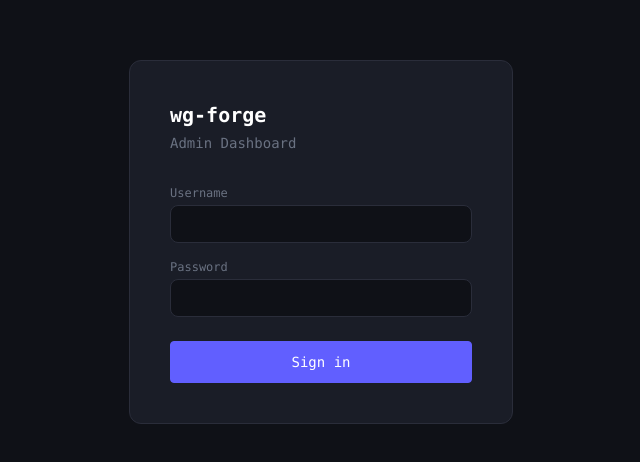
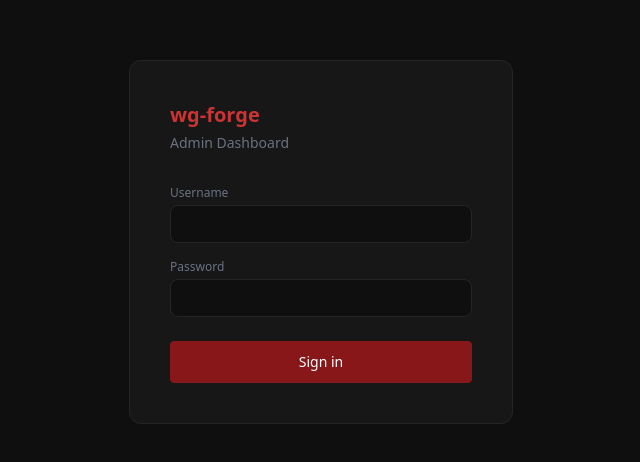
Before and after one commit to Arsh1a/wg-forge, a SvelteKit app in the folder web/: page /login in a window 1280 px wide. Shown: the part 158-620 px from the top of the page, without its empty margins (319-959 px from the left). Built offline with nearby package versions, Linux system fonts and the light colour scheme.

Commit message:
overhaul ui colors

```diff
--- a/web/src/app.css
+++ b/web/src/app.css
@@ -1,9 +1,10 @@
 @import "tailwindcss";
 
 @theme {
-  --color-bg:      #0f1117;
-  --color-surface: #1a1d27;
-  --color-border:  #2a2d3a;
-  --color-muted:   #6b7280;
-  --color-accent:  #6366f1;
+  --color-bg:      #0f0f0f;
+  --color-surface: #171717;
+  --color-border:  #252525;
+  --color-muted:   #555555;
+  --color-accent:  #88171a;
+  --color-accent-hover: #a01e22;
 }
--- a/web/src/lib/components/Button.svelte
+++ b/web/src/lib/components/Button.svelte
@@ -24,7 +24,7 @@
     children:  Snippet;
   } = $props();
 
-  const base = 'inline-flex items-center rounded transition-colors font-mono font-medium';
+  const base = 'inline-flex items-center rounded transition-colors  font-medium';
 
   const sizes: Record<Size, string> = {
     sm: 'text-xs px-2.5 py-1',
@@ -32,8 +32,8 @@
   };
 
   const variants: Record<Variant, string> = {
-    primary: 'bg-indigo-500 hover:bg-indigo-600 text-white border border-indigo-500',
-    ghost:   'text-gray-300 border border-border hover:border-indigo-500',
+    primary: 'bg-[#88171a] hover:bg-[#a01e22] text-white border border-[#88171a]',
+    ghost:   'text-gray-300 border border-border hover:border-[#88171a] hover:text-white',
     danger:  'text-red-400 border border-red-900 hover:bg-red-900/40',
     success: 'text-green-400 border border-green-900 hover:bg-green-900/40',
   };
--- a/web/src/lib/components/Input.svelte
+++ b/web/src/lib/components/Input.svelte
@@ -19,12 +19,12 @@
     class?:        string;
   } = $props();
 
-  const inputCls = 'bg-bg border border-border rounded-lg px-3 py-2 text-sm text-white font-mono focus:outline-none focus:border-indigo-500 w-full';
+  const inputCls = 'bg-bg border border-border rounded-lg px-3 py-2 text-sm text-white  focus:outline-none focus:border-[#88171a] w-full';
 </script>
 
 {#if label}
   <div>
-    <label for={id} class="block text-xs text-gray-500 mb-1 font-mono">{label}</label>
+    <label for={id} class="block text-xs text-gray-500 mb-1 ">{label}</label>
     <input {id} {name} {type} {placeholder} {required} {autocomplete} class="{inputCls} {cls}" />
   </div>
 {:else}
--- a/web/src/routes/+page.svelte
+++ b/web/src/routes/+page.svelte
@@ -11,10 +11,10 @@
   const TABLE_HEADERS = ['Name', 'IP', 'Status', 'Session', 'Limit', 'Lifetime', 'Last seen', 'Actions'];
 </script>
 
-<div class="min-h-screen bg-bg text-white font-mono">
+<div class="min-h-screen bg-bg text-white ">
 
   <header class="bg-surface border-b border-border px-8 py-4 flex items-center justify-between">
-    <span class="text-indigo-400 font-bold text-lg">wg-forge</span>
+    <span class="font-bold text-lg">wg-forge</span>
     <div class="flex items-center gap-6">
       <span class="text-xs text-muted">{data.endpoint}</span>
       <form method="POST" action="/logout">
--- a/web/src/routes/login/+page.svelte
+++ b/web/src/routes/login/+page.svelte
@@ -8,8 +8,8 @@
 
 <div class="min-h-screen bg-bg flex items-center justify-center px-4">
   <div class="w-full max-w-sm bg-surface border border-border rounded-xl p-10">
-    <h1 class="text-xl font-bold text-white mb-1 font-mono">wg-forge</h1>
-    <p class="text-sm text-gray-500 mb-8 font-mono">Admin Dashboard</p>
+    <h1 class="text-xl font-bold text-[#cc3333] mb-1 ">wg-forge</h1>
+    <p class="text-sm text-gray-500 mb-8 ">Admin Dashboard</p>
 
     <form method="POST" use:enhance class="space-y-4">
       {#if form?.error}
```
